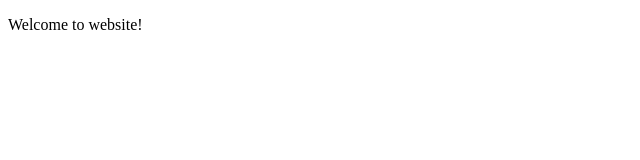
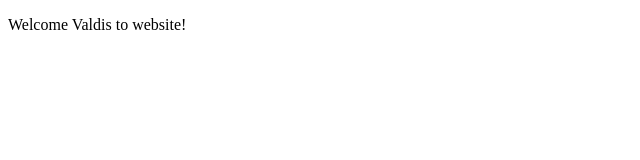
Before and after one commit to vjomants32/Capstone, a plain HTML site: page index.html in a window 1280 px wide. Shown: the full height of the page, 0-640 px from the left. Drawn offline with Linux system fonts and the light colour scheme.

Commit message:
Update index.html

```diff
--- a/index.html
+++ b/index.html
@@ -4,6 +4,6 @@
 	<title>Udacity Cloud DevOps Engineer Nanodegree Program</title>
 </head>
 <body>
-	<p>Welcome to website!</p>
+	<p>Welcome Valdis to website!</t>
 </body>
 </html>
```
